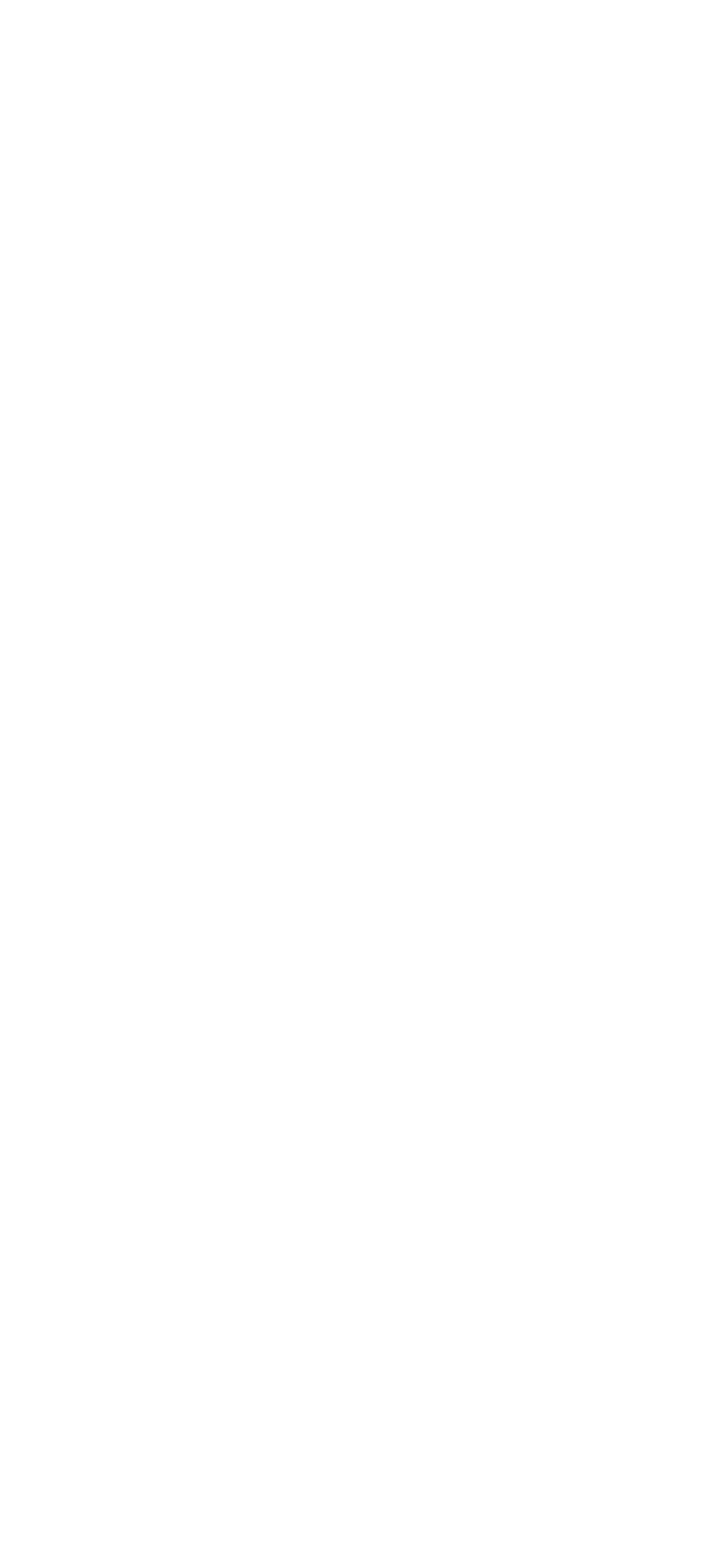
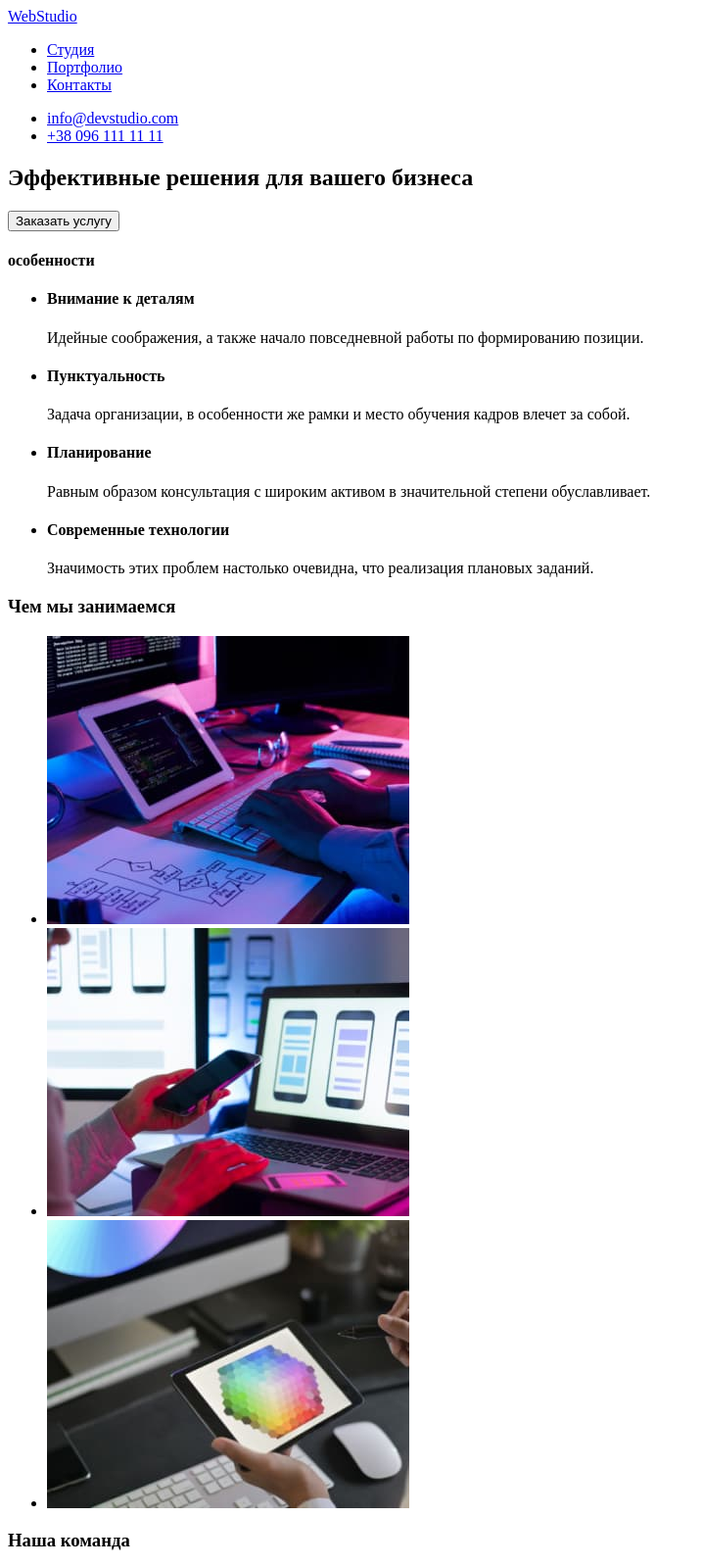
Before and after one commit to BohdanKlymenko/goit-markup-hw-01, a plain HTML site: page index.html in a window 1280 px wide. Shown: the top 1599 px of the page at 98% size, without its empty margins (0-717 px from the left). Before the commit the page ends 800 px from the top, so only its background shows below. Drawn offline with Linux system fonts and the light colour scheme.

Commit message:
Добавлена HTML разметка

```diff
--- a/index.html
+++ b/index.html
@@ -1,12 +1,113 @@
 <!DOCTYPE html>
-<html lang="en">
-<head>
-    <meta charset="UTF-8">
-    <meta http-equiv="X-UA-Compatible" content="IE=edge">
-    <meta name="viewport" content="width=device-width, initial-scale=1.0">
-    <title>Git top!</title>
-</head>
-<body>
-
-</body>
+<html lang="ru">
+  <head>
+    <meta charset="UTF-8" />
+    <meta http-equiv="X-UA-Compatible" content="IE=edge" />
+    <meta name="viewport" content="width=device-width, initial-scale=1.0" />
+    <title>GOIT-MARKUP-HW01</title>
+  </head>
+  <body>
+    <header>
+      <nav>
+        <a href="/">WebStudio</a>
+        <ul>
+          <li><a href="#студия">Студия</a></li>
+          <li><a href="#портфолио">Портфолио</a></li>
+          <li><a href="#контакты">Контакты</a></li>
+        </ul>
+      </nav>
+      <ul>
+        <li><a href="mailto:info@devstudio.com">info@devstudio.com</a></li>
+        <li><a href="tel:+380961111111">+38 096 111 11 11</a></li>
+      </ul>
+    </header>
+    <main>
+      <section>
+        <h1>Эффективные решения для вашего бизнеса</h1>
+        <button type="button">Заказать услугу</button>
+      </section>
+      <section>
+        <h4>особенности</h4>
+        <ul>
+          <li>
+            <h4>Внимание к деталям</h4>
+            <p>
+              Идейные соображения, а также начало повседневной работы по
+              формированию позиции.
+            </p>
+          </li>
+          <li>
+            <h4>Пунктуальность</h4>
+            <p>
+              Задача организации, в особенности же рамки и место обучения кадров
+              влечет за собой.
+            </p>
+          </li>
+          <li>
+            <h4>Планирование</h4>
+            <p>
+              Равным образом консультация с широким активом в значительной
+              степени обуславливает.
+            </p>
+          </li>
+          <li>
+            <h4>Современные технологии</h4>
+            <p>
+              Значимость этих проблем настолько очевидна, что реализация
+              плановых заданий.
+            </p>
+          </li>
+        </ul>
+      </section>
+      <section>
+        <h3>Чем мы занимаемся</h3>
+        <ul>
+          <li><img src="images/box1.jpg" alt="" width="370" height="294" /></li>
+          <li><img src="images/box2.jpg" alt="" width="370" height="294" /></li>
+          <li><img src="images/box3.jpg" alt="" width="370" height="294" /></li>
+        </ul>
+      </section>
+      <section>
+        <h3>Наша команда</h3>
+        <figure>
+          <img src="images/igor.jpg" alt="" width="270" />
+          <figcaption>
+            <p>Игорь Демьяненко</p>
+            <p>Product Designer</p>
+          </figcaption>
+        </figure>
+        <figure>
+          <img src="images/olga.jpg" alt="" width="270" />
+          <figcaption>
+            <p>Ольга Репина</p>
+            <p>Frontend Developer</p>
+          </figcaption>
+        </figure>
+        <figure>
+          <img src="images/nikolai.jpg" alt="" width="270" />
+          <figcaption>
+            <p>Николай Тарасов</p>
+            <p>Marketing</p>
+          </figcaption>
+        </figure>
+        <figure>
+          <img src="images/mikhail.jpg" alt="" width="270" />
+          <figcaption>
+            <p>Михаил Ермаков</p>
+            <p>UI Designer</p>
+          </figcaption>
+        </figure>
+      </section>
+    </main>
+    <footer>
+      <a href="/">WebStudio</a>
+      <address>
+        <p>г. Киев, пр-т Леси Украинки, 26</p>
+        <ul>
+          <li><a href="mailto:info@devstudio.com">info@devstudio.com</a></li>
+          <li><a href="tel:+380961111111">+38 096 111 11 11</a></li>
+        </ul>
+      </address>
+    </footer>
+  </body>
 </html>
```
Also changed, not shown: .prettierrc.json (added), images/box1.jpg (added), images/box2.jpg (added), images/box3.jpg (added), images/igor.jpg (added), images/mikhail.jpg (added), images/nikolai.jpg (added), images/olga.jpg (added).
